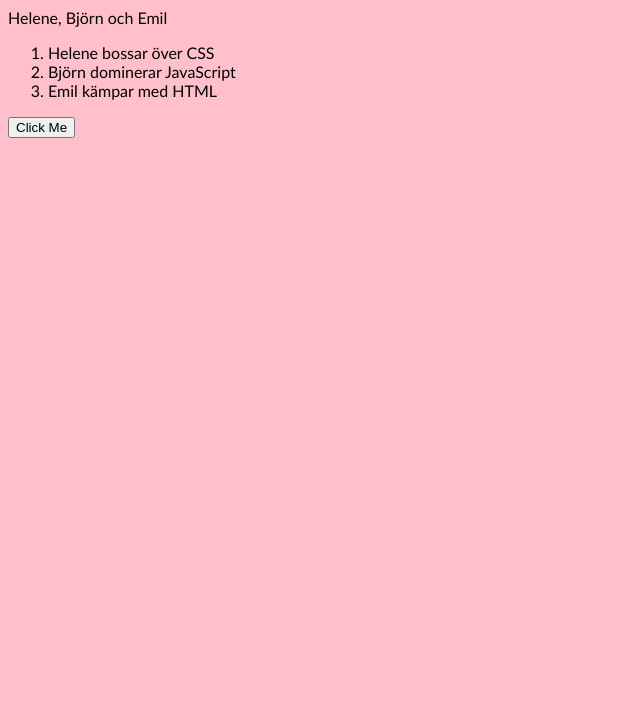
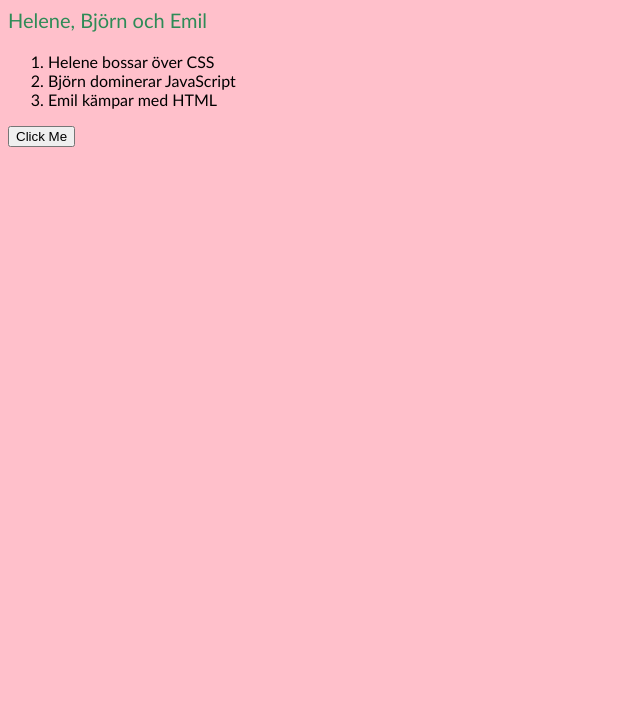
Before and after one commit to prophellen/MiniProjekt, a plain HTML site: page index.html in a window 1280 px wide. Shown: the part 84-800 px from the top of the page, without its empty margins (0-640 px from the left). Drawn offline with Linux system fonts and the light colour scheme.

Commit message:
changed p color

```diff
--- a/main.css
+++ b/main.css
@@ -6,6 +6,10 @@ h1 {
     color: red;
 }
 
+p {
+    font-size: 20px;
+    color: seagreen;
+}
 body {
 
     font-family: 'Gill Sans', 'Gill Sans MT', Calibri, 'Trebuchet MS', sans-serif;
```
